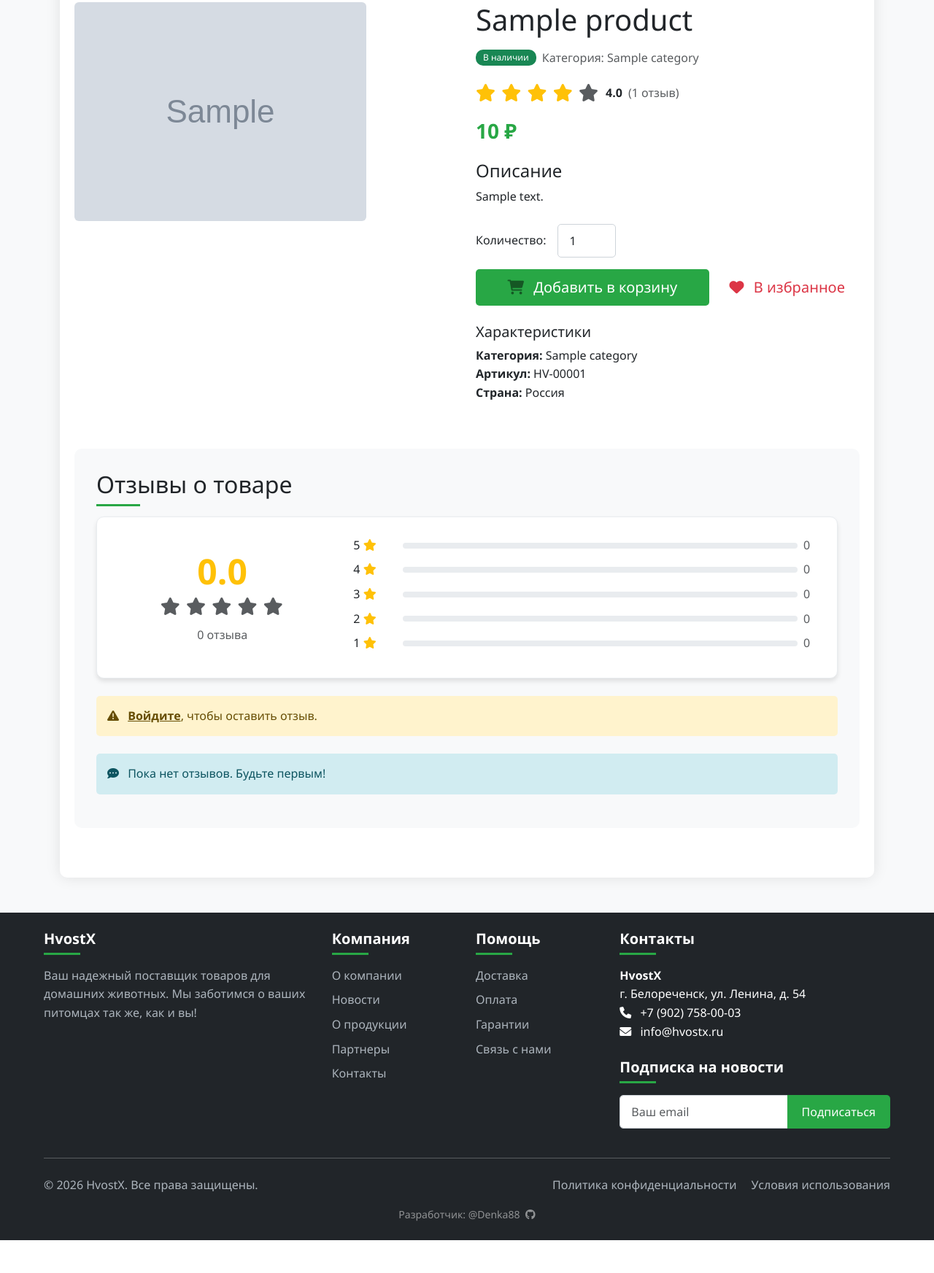
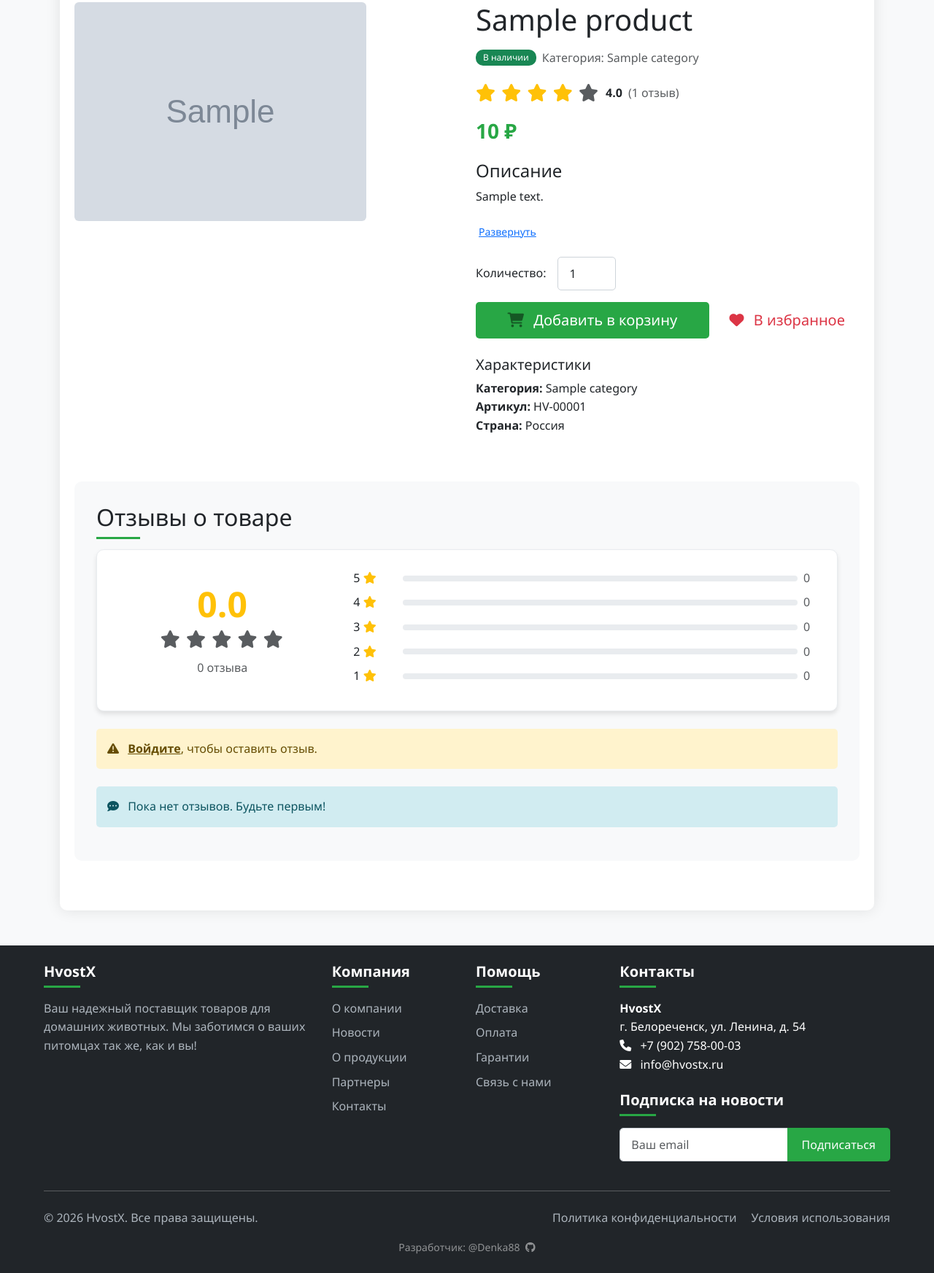
Before and after one commit to Denka88/hvostX, a PHP site: page /product_single.php?id=1 in a window 1280 px wide. Shown: the part 268-2013 px from the top of the page at 73% size. Before the commit the page ends 1968 px from the top, so only its background shows below. Run offline with PHP 8.4, Linux system fonts and the light colour scheme; data comes from the database, SQL or seed files in the repository; tables that the repository leaves empty hold one stand-in row (values such as "Sample post"); grey boxes marked "Sample" are stand-in pictures; some libraries are stand-ins or nearby versions.

Commit message:
expand description added

```diff
--- a/product_single.php
+++ b/product_single.php
@@ -116,7 +116,12 @@ $page_title = $product['name'] . " - HvostX";
 
             <div class="product-description mb-4">
                 <h4>Описание</h4>
-                <p><?php echo nl2br(htmlspecialchars($product['description'])); ?></p>
+                <div id="product-description-content" style="max-height: 150px; overflow: hidden; transition: max-height 0.3s ease;">
+                    <p><?php echo nl2br(htmlspecialchars($product['description'])); ?></p>
+                </div>
+                <button type="button" class="btn btn-link btn-sm mt-2 p-0" id="toggle-description" onclick="toggleDescription()">
+                    <i class="bi bi-chevron-down me-1"></i><span>Развернуть</span>
+                </button>
             </div>
 
             <div class="product-actions mb-4">
@@ -536,4 +541,23 @@ function showNotificationError(message) {
         document.body.removeChild(notification);
     }, 3000);
 }
+
+function toggleDescription() {
+    const content = document.getElementById('product-description-content');
+    const btn = document.getElementById('toggle-description');
+    const icon = btn.querySelector('i');
+    const text = btn.querySelector('span');
+
+    if (content.style.maxHeight === 'none') {
+        content.style.maxHeight = '150px';
+        icon.classList.remove('bi-chevron-up');
+        icon.classList.add('bi-chevron-down');
+        text.textContent = 'Развернуть';
+    } else {
+        content.style.maxHeight = 'none';
+        icon.classList.remove('bi-chevron-down');
+        icon.classList.add('bi-chevron-up');
+        text.textContent = 'Свернуть';
+    }
+}
 </script>
```
